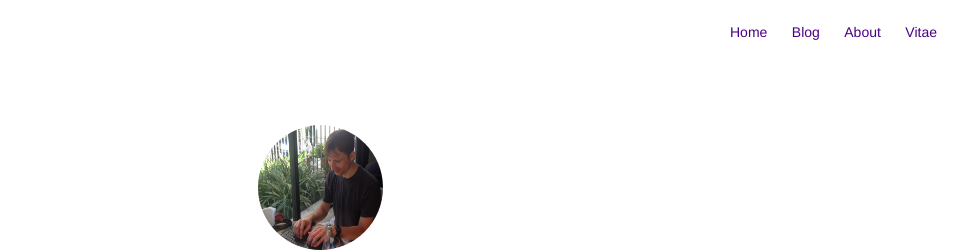
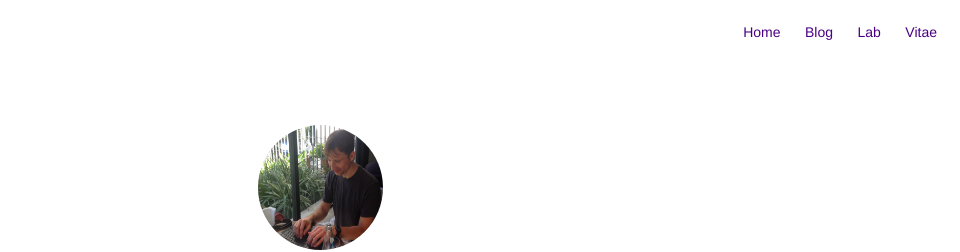
Before and after one commit to CasLudwig/CasLudwig.github.io, a Jekyll site: the page built from projects.html, in a window 1280 px wide. Shown: the top 252 px of the page, without its empty margins (320-1280 px from the left). Built offline with Jekyll 4.4.1, drawn with Linux system fonts in a browser that asks for light colours; emoji names are drawn with the system emoji font.

Commit message:
Update nav.html

```diff
--- a/_includes/nav.html
+++ b/_includes/nav.html
@@ -25,7 +25,7 @@
         {% if site.about == true %}
             {% if page.title != "About" %}
                 <li class="item">
-                    <a class="link" href="{{ site.url }}/about">About</a>
+                    <a class="link" href="{{ site.url }}/about">Lab</a>
                 </li>
             {% endif %}
         {% endif %}
```
